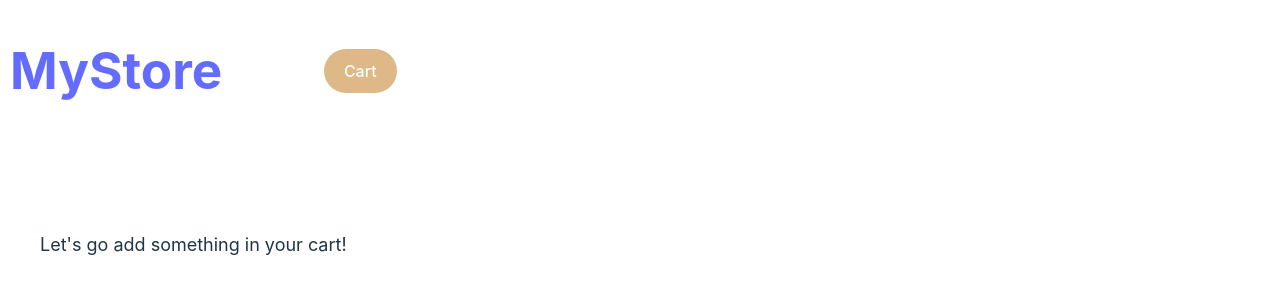
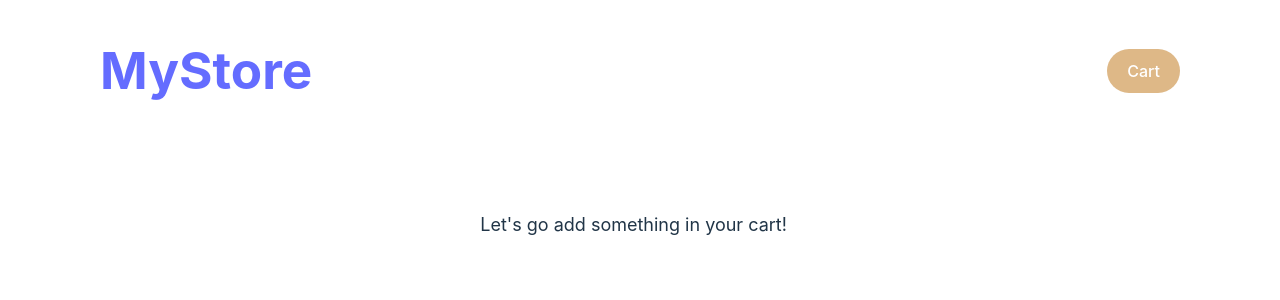
Before and after one commit to allegrafs066/poros-incubation-team-2, a React (Vite) app: page /cart in a window 1280 px wide. Shown: the top 300 px of the page. Built offline with nearby package versions, Linux system fonts and the light colour scheme.

Commit message:
Fixed Navbar Looks

```diff
--- a/src/components/NavBar/NavBar.module.css
+++ b/src/components/NavBar/NavBar.module.css
@@ -1,12 +1,11 @@
 .navContainer {
   display: flex;
-  justify-content: space-between;
+  justify-content: space-between; /* Distributes items evenly with equal space between them */
   align-items: center;
-  padding: 0 10px;
   position: sticky;
   top: 0;
   background-color: white;
-  width: 100%;
+  width: 100vw;
   z-index: 999; /* Ensures the navbar stays above other content */
 }
 
@@ -20,6 +19,14 @@
   -moz-border-radius: 99px;
   -ms-border-radius: 99px;
   -o-border-radius: 99px;
+}
+
+.home {
+  margin-left: 100px;
+}
+
+.cart {
+  margin-right: 100px;
 }
 
 .cartIndicator {
--- a/src/components/NavBar/index.jsx
+++ b/src/components/NavBar/index.jsx
@@ -8,7 +8,7 @@ function NavBar() {
 
   return (
     <nav className={style.navContainer}>
-      <Link to={"/"}>
+      <Link to={"/"} className={style.home}>
         <h1>MyStore</h1>
       </Link>
       <Link to={"/cart"} className={style.cart}>
--- a/src/layouts/MainLayout.module.css
+++ b/src/layouts/MainLayout.module.css
@@ -1,10 +1,15 @@
+body {
+  padding: 0;
+  margin: 0;
+}
+
 .mainLayout {
   min-height: 100vh; /* Ensures the layout takes up at least the height of the viewport */
   display: flex;
   flex-direction: column; /* Stack children vertically */
+  width: 99vw;
 }
 
 .content {
   flex-grow: 1; /* Allows the content to fill the available vertical space */
-  padding: 20px; /* Add padding to the content area */
 }
```
